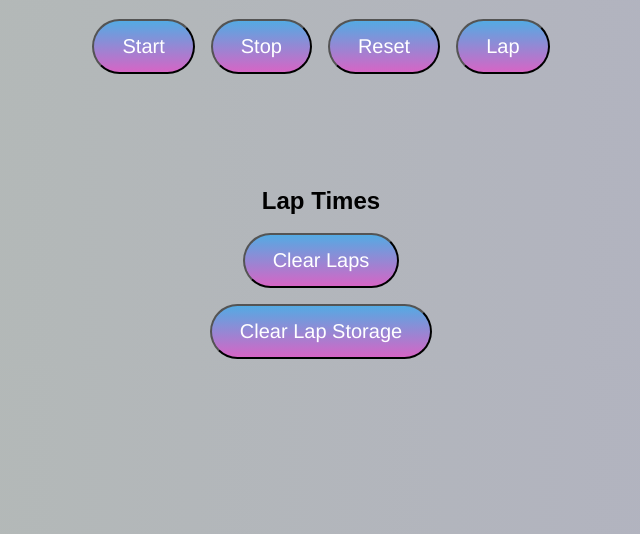
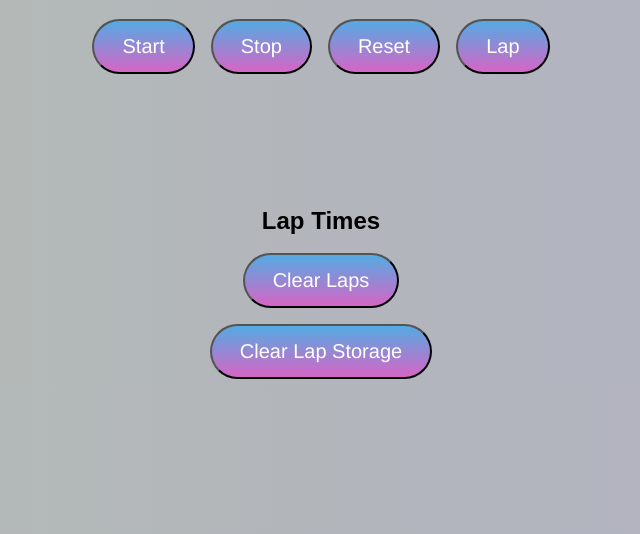
Before and after one commit to GalKJ/tpx_impact_challenge_fac26, a plain HTML site: page index.html in a window 1280 px wide. Shown: the part 266-800 px from the top of the page, without its empty margins (319-959 px from the left). Drawn offline with Linux system fonts and the light colour scheme.

Commit message:
add sectionmargin top

```diff
--- a/index.js
+++ b/index.js
@@ -7,8 +7,6 @@
     const clearLapsButton = document.querySelector('#clear-laps');
     const clearLapStorageButton = document.querySelector('#clear-lap-storage');
     const lapList = document.querySelector('#lap-list');
-
-    const module = document.querySelectorAll("div.closed, div.open");
 
 
     let centiSeconds = 0;
--- a/timer.css
+++ b/timer.css
@@ -12,6 +12,10 @@ body {
 h1 {
     text-align: center;
     margin-top: 1rem;
+}
+
+section {
+    margin-top: 20px;
 }
 
 #container {
```
